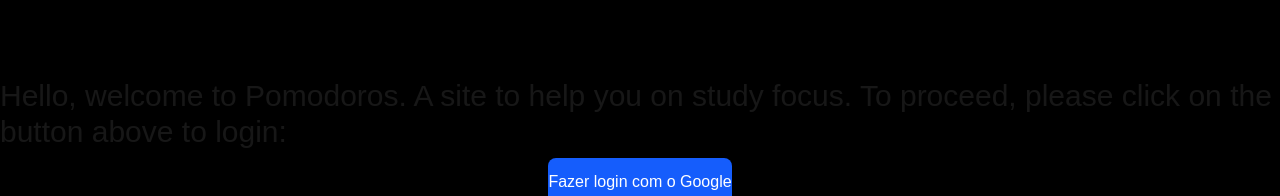
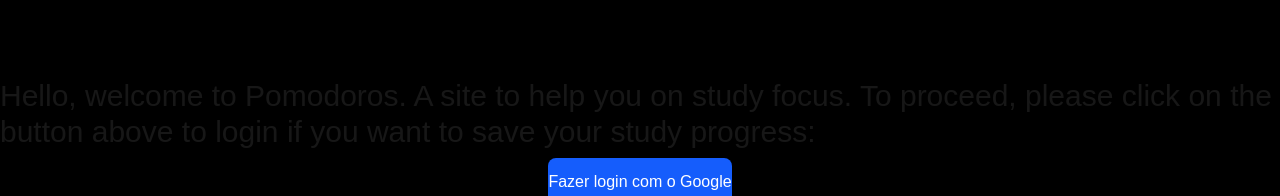
Before and after one commit to LucasAnselmo044/Pomodoro2, a Next.js app: page / in a window 1280 px wide. Shown: the part 230-426 px from the top of the page. Built offline with nearby package versions, Linux system fonts and the light colour scheme; no server answers.

Commit message:
minor changes on the initial page

```diff
--- a/src/app/dashboard/dashboardClient.tsx
+++ b/src/app/dashboard/dashboardClient.tsx
@@ -4,6 +4,7 @@
 import { useSession } from "next-auth/react";
 import { redirect } from "next/navigation";
 import SignOut from "../components/signout";
+
 const TEMPOS = {
   pomodoro: 25 * 60,
   "pausa-curta": 5 * 60,
--- a/src/app/dashboard/page.tsx
+++ b/src/app/dashboard/page.tsx
@@ -1,6 +1,7 @@
 import { auth } from "@/lib/auth";
 import { redirect } from "next/navigation";
 import Dashboard from "./dashboardClient";
+import NavBar from "../components/navbar";
 
 export default async function DashboardPage() {
   const session = await auth();
--- a/src/app/page.tsx
+++ b/src/app/page.tsx
@@ -11,7 +11,8 @@
         <div className="text-3xl">
           <h1>
             Hello, welcome to Pomodoros. A site to help you on study focus. To
-            proceed, please click on the button above to login:
+            proceed, please click on the button above to login if you want to
+            save your study progress:
           </h1>
         </div>
         <LoginButtons />
```
